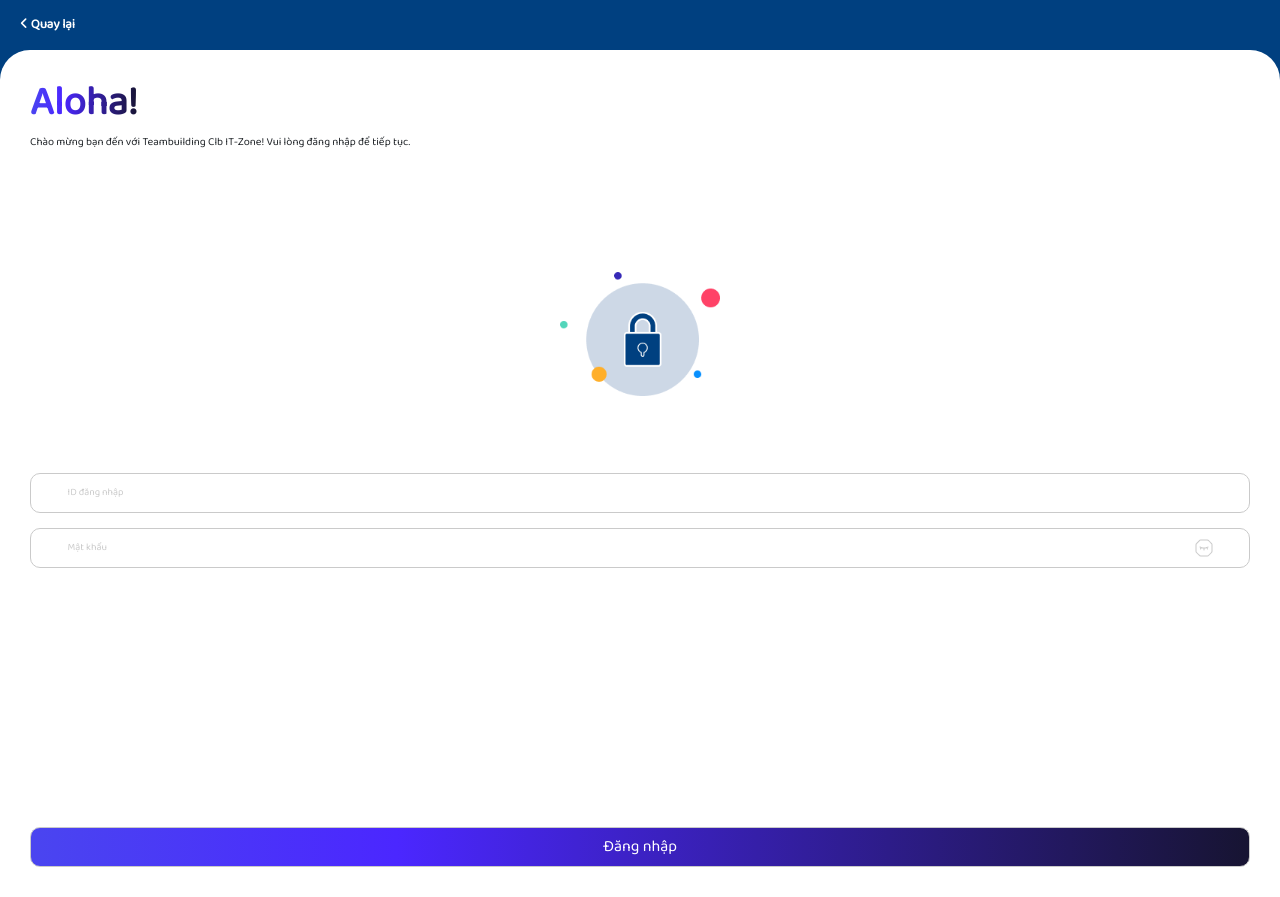
After one commit to Tiendat06/ITZone_TeamBuilding, a PHP site: template views/log/login.php in a window 1280 px wide. The commit adds this page. Run offline with PHP 8.4, Linux system fonts and the light colour scheme; the template is opened without the code that fills it, so the values that code supplies are empty.

Commit message:
code FE login

```diff
--- a/public/scss/pages/site.scss
+++ b/public/scss/pages/site.scss
@@ -1,8 +1,8 @@
-.home-section-1{
+.home-section-1 {
   position: relative;
   height: auto;
 
-  .home-section-1__bg{
+  .home-section-1__bg {
     height: 330px;
     position: relative;
     border-radius: 92px;
@@ -21,7 +21,7 @@
       z-index: 2;
     }
 
-    &::after{
+    &::after {
       content: "";
       background: url("../img/intro/bg-home.png") no-repeat center center;
       background-size: cover;
@@ -34,7 +34,7 @@
 
   }
 
-  .home-section-1__logo{
+  .home-section-1__logo {
     content: "";
     background: url("../img/logo/logo-itzone.png") no-repeat center center;
     background-size: cover;
@@ -46,7 +46,7 @@
     z-index: 3;
   }
 
-  .home-section-1__text{
+  .home-section-1__text {
     margin-left: 20px;
     text-align: justify;
     width: 50%;
@@ -57,19 +57,19 @@
     left: 0;
     z-index: 3;
 
-    .home-section-1__text--title{
+    .home-section-1__text--title {
       font-weight: bold;
       text-align: left;
       font-size: $title-size;
     }
 
-    .home-section-1__text--sub-title{
+    .home-section-1__text--sub-title {
       color: $normal-color;
       font-size: $sub-title-size;
     }
   }
 
-  .home-section-1__btn{
+  .home-section-1__btn {
     position: absolute;
     bottom: 20px;
     margin-left: 20px;
@@ -77,15 +77,131 @@
   }
 }
 
-.home-section-2{
+.home-section-2 {
   margin-top: 30px;
   text-align: center;
-  .home-section-2__sub-title{
+
+  .home-section-2__sub-title {
     color: $normal-color;
   }
 
-  .home-section-2__title{
+  .home-section-2__title {
     font-weight: bolder;
     margin-bottom: 50px;
   }
 }
+
+.login-section {
+  position: relative;
+  height: auto;
+  background-color: $normal-color;
+
+  &-1 {
+    position: relative;
+    height: 50px;
+    top: 15px;
+    left: 20px;
+    &__back-button {
+      text-decoration: none;
+      color: $background-color;
+      font-size: $sub-title-size;
+      font-weight: bold;
+    }
+  }
+
+  &-2 {
+    //position: relative;
+    //height: auto;
+    &__form {
+      display: flex;
+      flex-direction: column;
+      align-items: center;
+      justify-content: center;
+      background-color: $background-color;
+      padding: 30px 30px 30px 30px;
+      border-radius: 30px 30px 0 0;
+      line-height: 1.25;
+
+      &--greeting {
+        font-weight: 1000;
+        margin-right: auto;
+        font-family: $text-font;
+        @include make-text-gradient($gradient-color-6);
+      }
+
+      &--text {
+        margin-right: auto;
+        font-size: $text-size;
+      }
+
+      &--figure {
+        padding-top: 10%;
+        padding-bottom: 5%;
+        text-align: center;
+      }
+
+      &--image {
+        max-width: 75%;
+        max-height: 75%
+      }
+
+      &--input {
+        width: 100%;
+        position: relative;
+        display: flex;
+        align-items: center;
+        justify-content: space-between;
+      }
+
+      &--input-box {
+        position: relative;
+        width: 100%;
+        height: 40px;
+        background-color: transparent;
+        border-radius: $normal-radius;
+        border: 1px groove #CACACA;
+        margin-bottom: 15px;
+        padding: 0 6px;
+        color: $gradient-color-3;
+        &::placeholder {
+          position: absolute;
+          color: #CACACA;
+          left: 3%;
+          opacity: 1; /* Firefox */
+        }
+
+        &::-ms-input-placeholder { /* Edge 12 -18 */
+          position: absolute;
+          color: #CACACA;
+          left: 3%;
+        }
+
+        &:focus {
+          @include make-border-radius-gradient($gradient-color-6, 5px, solid);
+          &::placeholder {
+            @include make-text-gradient($gradient-color-6);
+          }
+        }
+      }
+
+      &--icon {
+        position: absolute;
+        right: 3%;
+        top: 20%;
+        z-index: 1;
+      }
+
+      &--button {
+        position: relative;
+        width: 100%;
+        height: 40px;
+        margin-top: 20%;
+        border-radius: $normal-radius;
+        border: 1px groove #CACACA ;
+        color: $background-color;
+        background: $gradient-color-6;
+        font-size: $title-size;
+      }
+    }
+  }
+}
--- a/public/scss/utils/mixins.scss
+++ b/public/scss/utils/mixins.scss
@@ -10,3 +10,16 @@
       @media (min-width: 64em) { @content; }
     }
 }
+
+@mixin make-text-gradient($gradient-color){
+  background: $gradient-color;
+  background-size: contain;
+  background-clip: text;
+  color: transparent;
+}
+
+@mixin make-border-radius-gradient($gradient-color, $border-width, $border-style){
+  border: $border-width $border-style transparent;
+  background: linear-gradient($background-color, $background-color) padding-box, $gradient-color border-box;
+  outline: 1px $border-style $background-color;
+}
--- a/public/scss/utils/variables.scss
+++ b/public/scss/utils/variables.scss
@@ -12,6 +12,8 @@ $gradient-color-2: #6163C8;
 $gradient-color-3: #4A45F0;
 $gradient-color-4: #4B27FF;
 $gradient-color-5: #171432;
+
+$gradient-color-6: linear-gradient(to right, $gradient-color-3 0%, $gradient-color-4 30%, $gradient-color-5 100%);
 
 $link-visited: #0000FF;
 $link: #FF0000;
--- /dev/null
+++ b/views/log/login.php
@@ -0,0 +1,50 @@
+<?php
+
+?>
+
+<!doctype html>
+<html lang="en">
+<?php
+include "./views/layout/partials/header.php";
+?>
+<!--<head>-->
+<!--    <title>Bootstrap 5 Example</title>-->
+<!--    <meta charset="utf-8">-->
+<!--    <meta name="viewport" content="width=device-width, initial-scale=1">-->
+<!--    <link href="https://cdn.jsdelivr.net/npm/bootstrap@5.3.3/dist/css/bootstrap.min.css" rel="stylesheet">-->
+<!--    <link rel="stylesheet" href="https://cdnjs.cloudflare.com/ajax/libs/font-awesome/6.6.0/css/all.min.css">-->
+<!--    <link rel="stylesheet" href="/public/css/main.css">-->
+<!--    <script src="https://cdn.jsdelivr.net/npm/bootstrap@5.3.3/dist/js/bootstrap.bundle.min.js"></script>-->
+<!--    <script src="https://ajax.googleapis.com/ajax/libs/jquery/3.7.1/jquery.min.js"></script>-->
+<!--</head>-->
+<body>
+<section class="login-section">
+<section class="login-section-1" id="login-section-1">
+    <a href="" class="login-section-1__back-button"><i class="fa fa-angle-left"></i> Quay lại</a>
+</section>
+
+<section class="login-section-2" id="login-section-2">
+    <form action="" class="login-section-2__form">
+        <h1 class="login-section-2__form--greeting gradient-color-text-1">Aloha!</h1>
+        <div class="login-section-2__form--text">Chào mừng bạn đến với Teambuilding Clb IT-Zone! Vui lòng đăng nhập để tiếp tục.</div>
+        <figure class="login-section-2__form--figure">
+            <img src="/public/img/login/lock.png" alt="login img" class="login-section-2__form--image">
+        </figure>
+        <div class="login-section-2__form--input">
+            <input id="id-input" class="login-section-2__form--input-box" onfocusout="enableButton()" placeholder="ID đăng nhập" type="text">
+        </div>
+        <div class="login-section-2__form--input">
+            <input id="password-input" class="login-section-2__form--input-box" onfocusout="enableButton()" placeholder="Mật khẩu" type="password">
+            <img id="toggle-password" class="login-section-2__form--icon" onclick="togglePassword()" src="/public/img/icon/close-eye.png" alt="close eye">
+        </div>
+        <button id="login-button" class="login-section-2__form--button"">Đăng nhập</button>
+    </form>
+</section>
+</section>
+
+<?php
+include "./views/layout/partials/footer.php";
+?>
+<!--<script src="/public/js/login.js"></script>-->
+</body>
+</html>
```
Also changed, not shown: public/js/login.js (added, +32 -0 lines), README.md, public/css/main.css, public/img/icon/close-eye.png (added), public/img/icon/open-eye.png (added), public/scss/components/button.scss (line endings or trailing spaces), 1 other file.
